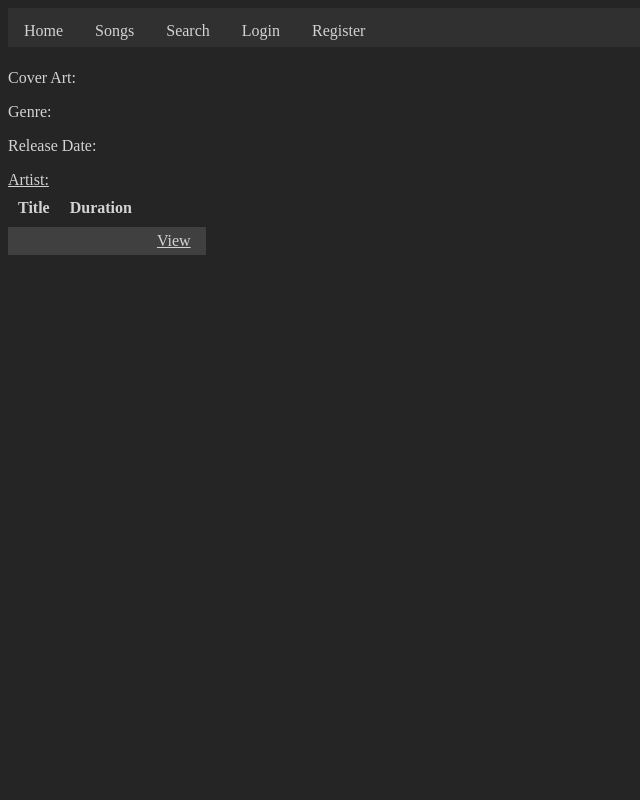
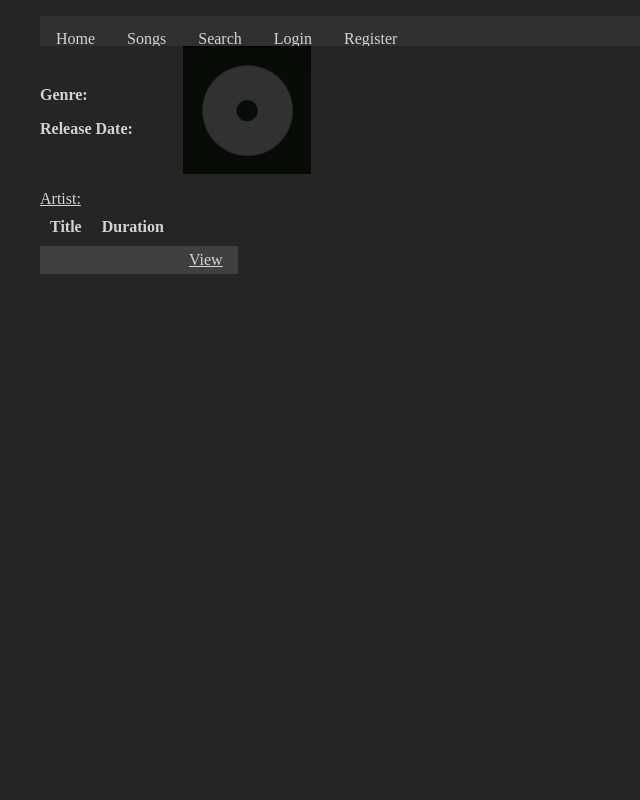
Before and after one commit to alexs2112/CPSC471_Spoofy, a PHP site: page /music/album.php?AlbumID=1 in a window 1280 px wide. Shown: the whole page, without its empty margins (0-640 px from the left). Run offline with PHP 8.4, Linux system fonts and the light colour scheme; tables that the repository leaves empty or names only in its code hold one stand-in row (values such as "Sample post"); data that the repository does not hold is empty.

Commit message:
add album covers to lists of songs/albums

```diff
--- a/Spoofy/modules/menubar.php
+++ b/Spoofy/modules/menubar.php
@@ -6,26 +6,26 @@ if(!isset($_SESSION)) { session_start(); }
 $isPremium = array_key_exists("IsPremium", $_SESSION) && $_SESSION["IsPremium"];
 $loggedIn = isset($_SESSION["LoggedIn"]) && $_SESSION["LoggedIn"];
 
-echo '<ul class="topnav">';
-echo '<li><a href="/index.php">Home</a>&nbsp';
-if ($isPremium || !$loggedIn) { echo '<li><a href="/music/songs.php">Songs</a>&nbsp'; }
-else { echo '<li><a href="/music/advertisements.php">Advertisements</a>&nbsp'; }
-echo '<li><a href="/music/search.php">Search</a>&nbsp';
+echo '<ul class="topnav ul_menubar">';
+echo '<li class="li_menubar"><a href="/index.php">Home</a></li>&nbsp';
+if ($isPremium || !$loggedIn) { echo '<li class="li_menubar"><a href="/music/songs.php">Songs</a></li>&nbsp'; }
+else { echo '<li class="li_menubar"><a href="/music/advertisements.php">Advertisements</a></li>&nbsp'; }
+echo '<li class="li_menubar"><a href="/music/search.php">Search</a></li>&nbsp';
 
 if ($loggedIn) {
-    echo "<li><td><a href='/user/profile.php?UserID=" . $_SESSION['UserID'] . "'>Profile</a>&nbsp</td>";
-    echo '<li style="float:right"><a href="/user/logout.php">Logout</a>&nbsp';
+    echo '<li class="li_menubar"><td><a href="/user/profile.php?UserID=' . $_SESSION['UserID'] . '">Profile</a></li>&nbsp</td>';
+    echo '<li class="li_menubar" style="float:right"><a href="/user/logout.php">Logout</a></li>&nbsp';
 } else {
-    echo '<li><a href="/user/login.php">Login</a>&nbsp';
-    echo '<li><a href="/user/register.php">Register</a>&nbsp';
+    echo '<li class="li_menubar"><a href="/user/login.php">Login</a></li>&nbsp';
+    echo '<li class="li_menubar"><a href="/user/register.php">Register</a></li>&nbsp';
 }
 
 // Admin Menubar
 if ($loggedIn && $_SESSION["Admin"]) {
     echo '
-        <li><a href="/admin/manage_users.php">Manage Users</a>&nbsp
-        <li><a href="/admin/manage_songs.php">Manage Music</a>&nbsp
-        <li><a href="/admin/manage_ads.php">Manage Advertisements</a>&nbsp';
+        <li class="li_menubar"><a href="/admin/manage_users.php">Manage Users</a></li>&nbsp
+        <li class="li_menubar"><a href="/admin/manage_songs.php">Manage Music</a></li>&nbsp
+        <li class="li_menubar"><a href="/admin/manage_ads.php">Manage Advertisements</a></li>&nbsp';
 }
 echo '</ul>';
 
--- a/Spoofy/music/album.php
+++ b/Spoofy/music/album.php
@@ -1,5 +1,6 @@
 <?php
 include "../modules/mysql_connect.php";
+include "../modules/image_functions.php";
 $AlbumID = $_GET["AlbumID"];
 
 // Button to Play Album
@@ -35,11 +36,22 @@ $result = $prepare -> get_result();
 // Display Album Details
 $row = mysqli_fetch_array($result);
 $albumTitle = $row["Title"];
-echo "<h1>".$albumTitle."</h1>";
-echo "<p>Cover Art: ".$row["CoverArt"]."</p>";
-if ($row["IsSingle"]) { echo "<p>Single</p>"; }
-echo "<p>Genre: ".$row["Genre"]."</p>";
-echo "<p>Release Date: ".$row["ReleaseDate"]."</p>";
+
+echo "
+<div class='flex_container'>
+    <div>
+        <ul class='invisible'>
+            <li><h1>".$albumTitle."</h1></li>
+            <li><p><b>Genre:</b> ".$row["Genre"]."</p></li>";
+if ($row["IsSingle"]) { echo "<p><b>Single</b></p>"; }
+echo       "<li><p><b>Release Date:</b> ".$row["ReleaseDate"]."</p></li>
+        </ul>
+    </div>
+    <div>
+        <img id='cover_header' src='/resources/" . album_cover($con, $AlbumID) . "' alt='cover' />
+    </div>
+</div>
+";
 
 // Retrieve Artist Details
 $prepare = mysqli_prepare($con, "SELECT ArtistID FROM HAS WHERE AlbumID=?");
--- a/Spoofy/music/queue.php
+++ b/Spoofy/music/queue.php
@@ -1,5 +1,6 @@
 <?php
 include "../modules/mysql_connect.php";
+include "../modules/image_functions.php";
 
 if(!isset($_SESSION)) { session_start(); }
 $numSongs = (!isset($_SESSION["Queue"]) || $_SESSION["Queue"] == null) ? 0 : count($_SESSION["Queue"]);
@@ -33,6 +34,7 @@ if ($numSongs > 0) {
     if ($isPremium) {
         echo "<table border='1'>
         <tr>
+        <th></th>
         <th>Title</th>
         <th>Duration</th>
         </tr>";
@@ -63,6 +65,7 @@ if ($numSongs > 0) {
         echo "<tr>";
 
         // Bold the title if it is currently playing
+        if ($isPremium) { echo "<td><img id='cover_thumb' src='/resources/" . song_cover($con, $row['SongID']) . "' alt='cover'></td>"; }
         echo $i == $_SESSION["SongIndex"] ? "<td><b>" . $title . "</b></td>" : "<td>" . $title . "</td>";
         echo "<td>" . $row['Duration'] . "</td>";
         if ($isPremium) { echo "<td><a href='/music/song.php?SongID=" . $row['SongID'] . "'>View</a></td>"; }
--- a/Spoofy/music/songs.php
+++ b/Spoofy/music/songs.php
@@ -18,6 +18,7 @@ if($_SERVER["REQUEST_METHOD"] == "POST") {
     }
 }
 include "../modules/menubar.php";
+include "../modules/image_functions.php";
 
 if(!isset($_SESSION)) { session_start(); }
 $isPremium = array_key_exists("IsPremium", $_SESSION) && $_SESSION["IsPremium"];
@@ -30,9 +31,10 @@ $prepare = mysqli_prepare($con, "SELECT * FROM SONG");
 $prepare -> execute();
 $result = $prepare -> get_result();
 
+echo "<h1>Song List</h1>";
 echo "<table border='1'>
 <tr>
-<th>ID</th>
+<th></th>
 <th>Title</th>
 <th>Duration</th>
 </tr>";
@@ -40,7 +42,7 @@ echo "<table border='1'>
 // @todo: don't display the SongID here once managing songs is good to go
 while($row = mysqli_fetch_array($result)) {
     echo "<tr>
-        <td>" . $row['SongID'] . "</td>
+        <td><img id='cover_thumb' src='/resources/" . song_cover($con, $row['SongID']) . "' alt='cover'></td>
         <td>" . $row['Title'] . "</td>
         <td>" . $row['Duration'] . "</td>
         <td><a href='/music/song.php?SongID=" . $row['SongID'] . "'>View</a></td>";
--- a/Spoofy/styles/style.css
+++ b/Spoofy/styles/style.css
@@ -2,6 +2,10 @@
 body {
     background-color: #252526;
     color: lightgrey;
+    padding-left: 32;
+    padding-right: 32;
+    padding-top: 8;
+    padding-bottom: 32;
 }
 
 /*global text*/
@@ -12,23 +16,23 @@ a:focus { text-decoration: none; color:lightgrey; }
 a:hover, a:active { text-decoration: none; color:#e63939a6}
 
 /*menu bar background*/
-ul {
+.ul_menubar {
     list-style-type: none;
     margin: 0;
     padding: 0;
     overflow: hidden;
     background-color: #303031;
     width: 100%;
-    height: 5%;
+    height: 4%;
 }
 
 /*menu bar text placement*/
-li {
+.li_menubar {
     float: left;
 }
 
 /*menu bar text*/
-li a {
+.li_menubar a {
     display: block;
     color: lightgrey;
     text-align: center;
@@ -37,7 +41,7 @@ li a {
 }
 
 /*menu bar hover*/
-li a:hover {
+.li_menubar a:hover {
     background-color: #8a0e0e5d;
     color: white;
 }
@@ -64,3 +68,30 @@ td {
 /*table striping*/
 tr:nth-child(even) {background-color: #404041;}
 tr:nth-child(odd) {background-color: #303031;}
+
+/*album cover sizes*/
+#cover_thumb {
+    width: 64px;
+    height: 64px;
+}
+#cover_header {
+    width: 128px;
+    height: 128px;
+    padding-left: 50px;
+}
+
+/*list class that blends in with the background*/
+.invisible {
+    list-style-type: none;
+    margin: 0;
+    padding: 0px;
+    overflow: visible;
+    background-color: #252526;
+    width: 100%;
+    height: 5%;
+}
+
+.flex_container {
+    display: flex;
+    align-items: center;
+}
```
Also changed, not shown: Spoofy/modules/image_functions.php (added, +33 -0 lines), Spoofy/music/artist.php (+8 -3 lines), Spoofy/music/playlist.php (+9 -5 lines), Spoofy/music/search.php (+9 -4 lines), Spoofy/music/song.php (+15 -4 lines), Spoofy/resources/covers/10000_days.png (added), Spoofy/resources/covers/elysium.png (added), Spoofy/resources/covers/juggernaut_alpha.png (added), Spoofy/resources/covers/juggernaut_omega.png (added), Spoofy/resources/covers/scoring_the_end_of_the_world.png (added), Spoofy/resources/covers/shaped_by_fire.png (added), Spoofy/resources/covers/the_silver_scream.png (added), Spoofy/resources/covers/unknown.png (added), Spoofy/resources/covers/when_the_end_began.png (added).
